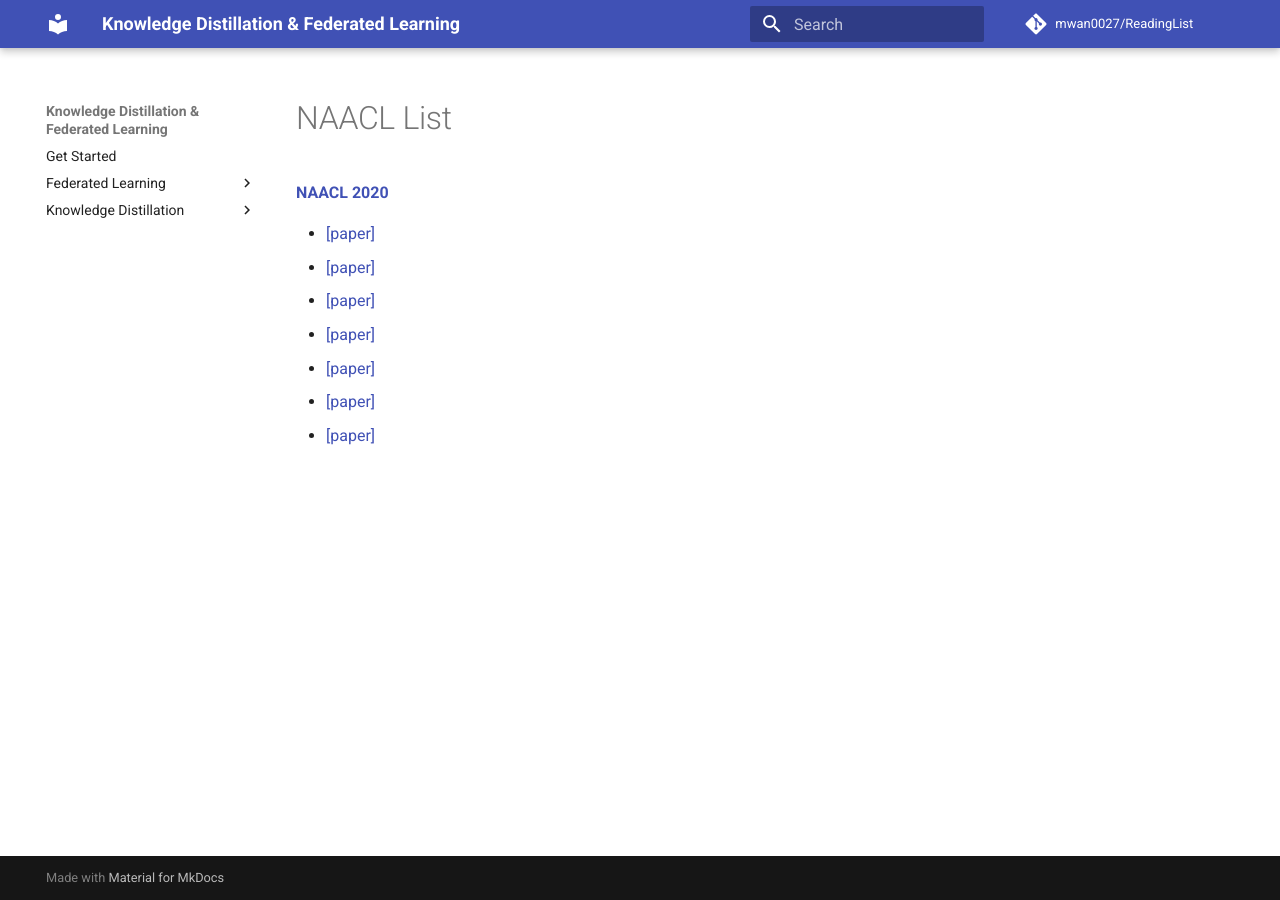
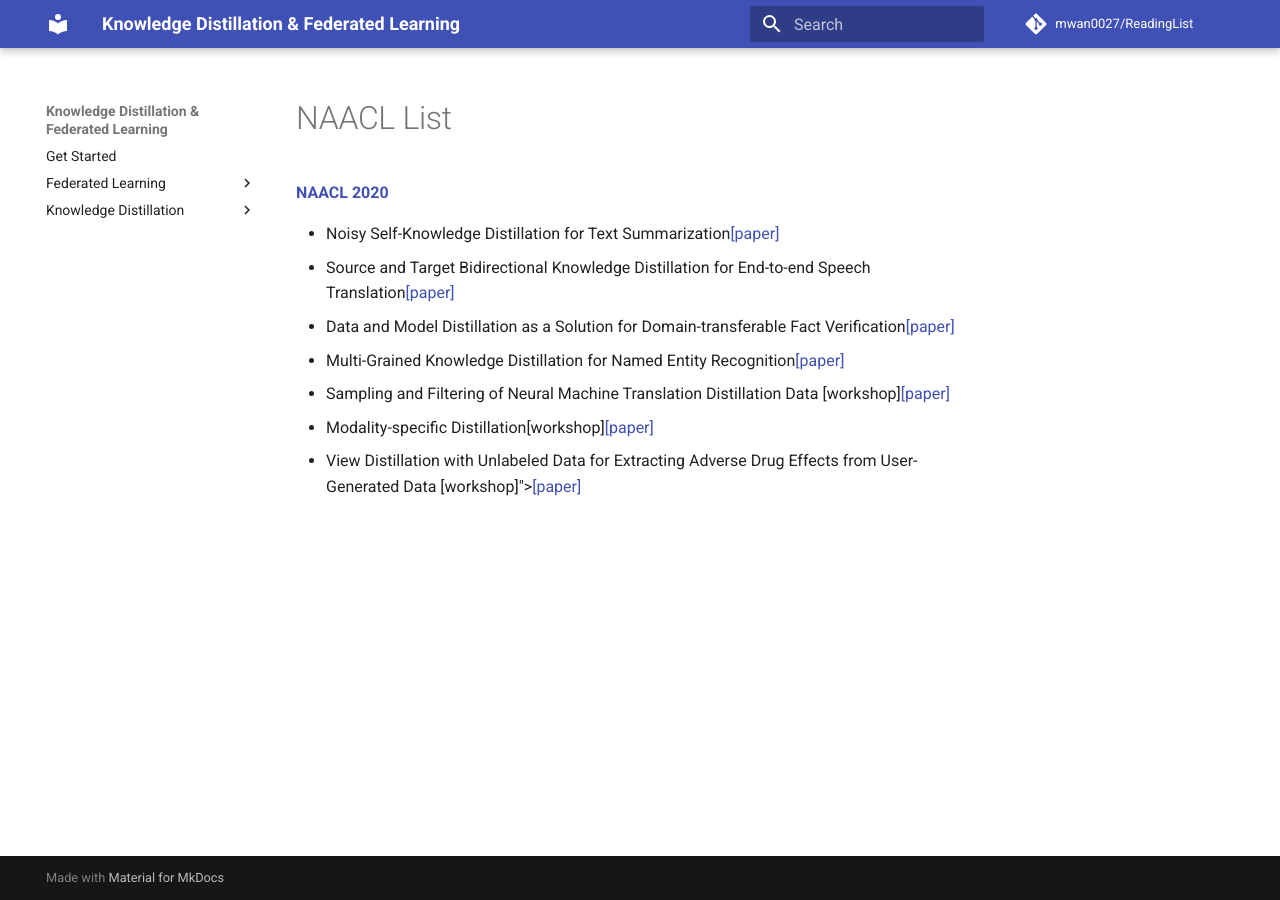
Before and after one commit to mwan0027/ReadingList, an MkDocs documentation site: the page built from docs/KD/ACL/naacl2021.md, in a window 1280 px wide. Built offline with MkDocs 1.6.1 and Material for MkDocs 9.7.7, drawn with Linux system fonts in a browser that asks for light colours; comment, search, counter and statistics services are not loaded.

Commit message:
edit NAACL 2021

```diff
--- a/docs/KD/ACL/naacl2021.md
+++ b/docs/KD/ACL/naacl2021.md
@@ -3,12 +3,12 @@
 
 <strong>[NAACL 2020](https://www.aclweb.org/anthology/events/naacl-2021/)</strong>
 <ul>
-<li><a href="Noisy Self-Knowledge Distillation for Text Summarization"><a href="https://www.aclweb.org/anthology/2021.naacl-main.56/">[paper]</a>
-<li><a href="Source and Target Bidirectional Knowledge Distillation for End-to-end Speech Translation"><a href="https://www.aclweb.org/anthology/2021.naacl-main.150/">[paper]</a>
-<li><a href="Data and Model Distillation as a Solution for Domain-transferable Fact Verification"><a href="https://www.aclweb.org/anthology/2021.naacl-main.360/">[paper]</a>
-<li><a href="Multi-Grained Knowledge Distillation for Named Entity Recognition"><a href="https://www.aclweb.org/anthology/2021.naacl-main.454/">[paper]</a>
-<li><a href="Sampling and Filtering of Neural Machine Translation Distillation Data [workshop]"><a href="https://www.aclweb.org/anthology/2021.naacl-srw.1/">[paper]</a>
-<li><a href="Modality-specific Distillation[workshop]"><a href="https://www.aclweb.org/anthology/2021.maiworkshop-1.7/">[paper]</a>
-<li><a href="View Distillation with Unlabeled Data for Extracting Adverse Drug Effects from User-Generated Data
+<li>Noisy Self-Knowledge Distillation for Text Summarization<a href="https://www.aclweb.org/anthology/2021.naacl-main.56/">[paper]</a>
+<li>Source and Target Bidirectional Knowledge Distillation for End-to-end Speech Translation<a href="https://www.aclweb.org/anthology/2021.naacl-main.150/">[paper]</a>
+<li>Data and Model Distillation as a Solution for Domain-transferable Fact Verification<a href="https://www.aclweb.org/anthology/2021.naacl-main.360/">[paper]</a>
+<li>Multi-Grained Knowledge Distillation for Named Entity Recognition<a href="https://www.aclweb.org/anthology/2021.naacl-main.454/">[paper]</a>
+<li>Sampling and Filtering of Neural Machine Translation Distillation Data [workshop]<a href="https://www.aclweb.org/anthology/2021.naacl-srw.1/">[paper]</a>
+<li>Modality-specific Distillation[workshop]<a href="https://www.aclweb.org/anthology/2021.maiworkshop-1.7/">[paper]</a>
+<li>View Distillation with Unlabeled Data for Extracting Adverse Drug Effects from User-Generated Data
 [workshop]"><a href="https://www.aclweb.org/anthology/2021.smm4h-1.2/">[paper]</a>
 </ul>
```
Also changed, not shown: README.md (+7 -7 lines).
